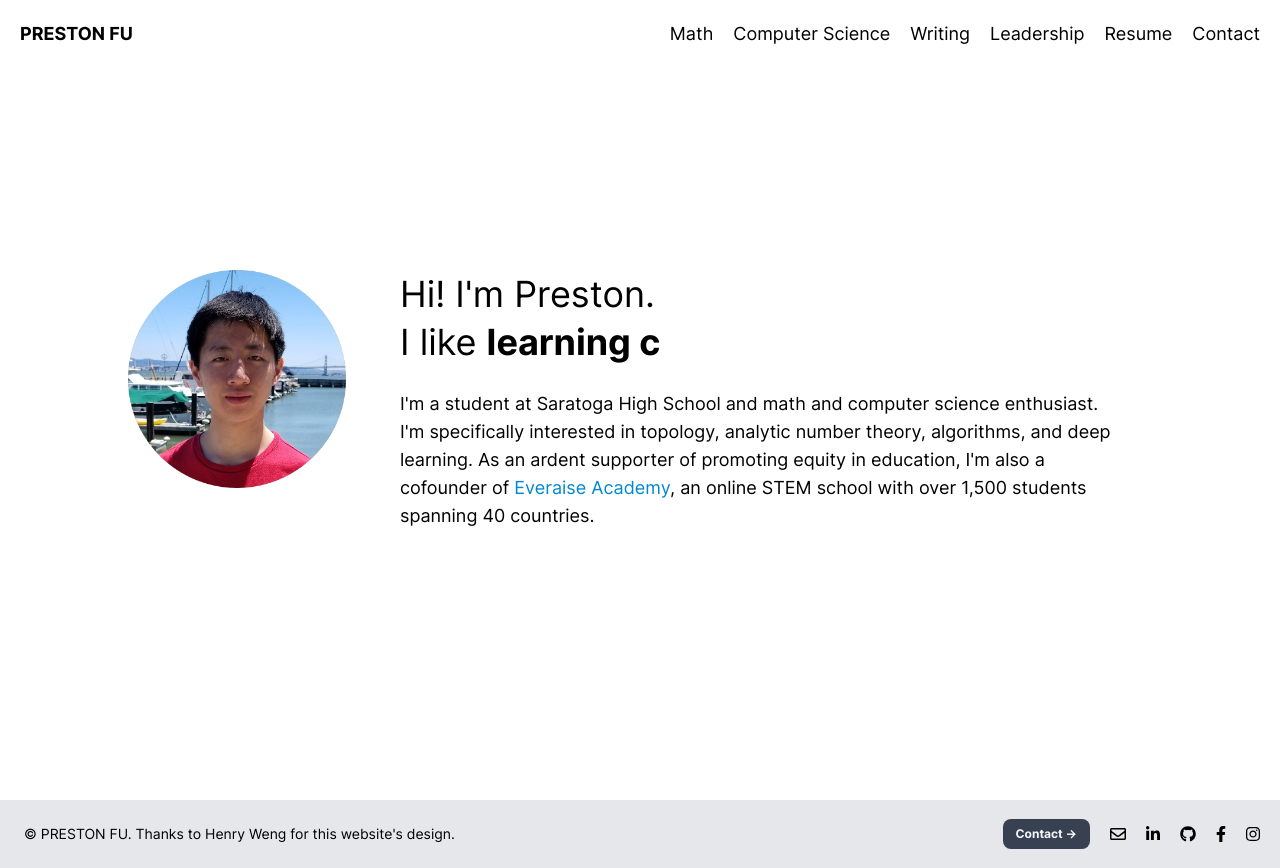
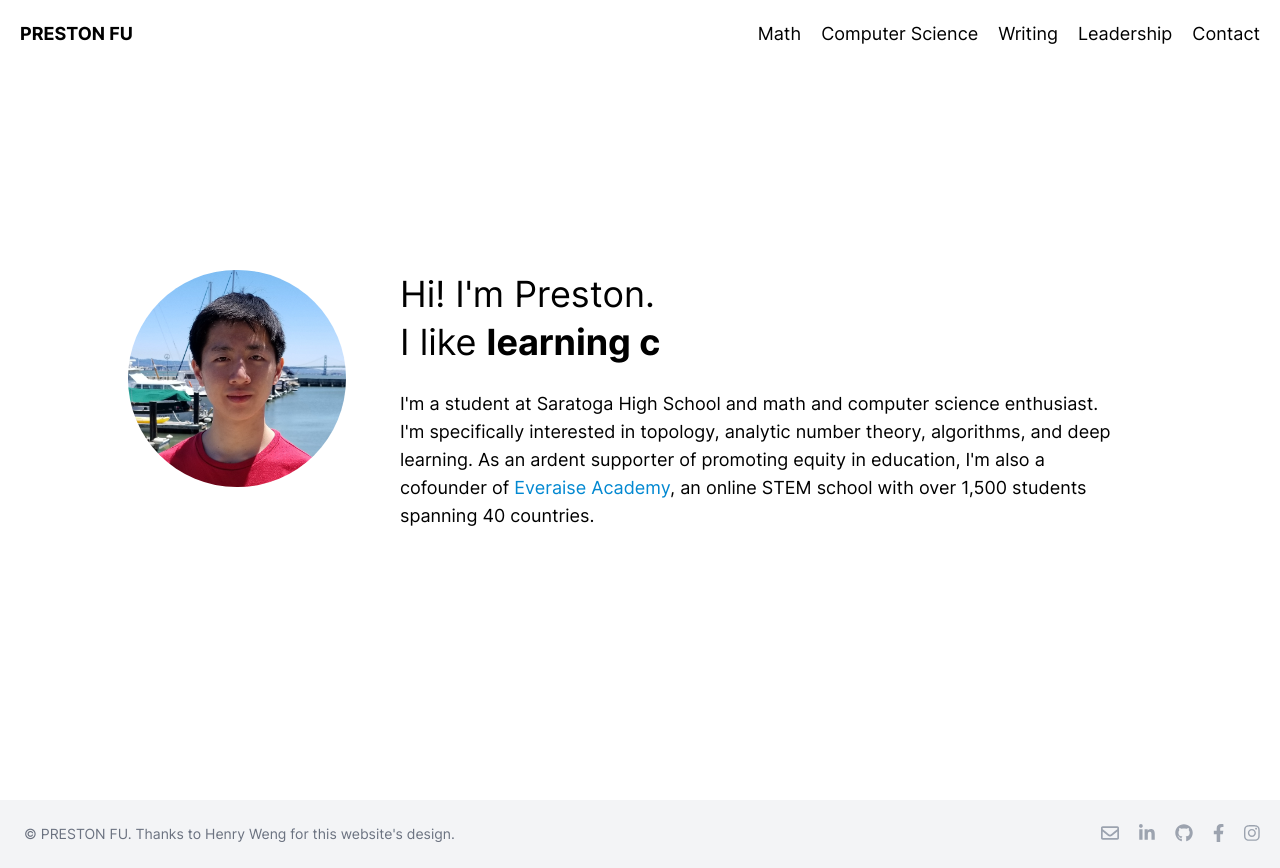
Before and after one commit to prestonfu/personal-site, a React (Create React App) app: page / in a window 1280 px wide. Built offline with nearby package versions, Linux system fonts and the light colour scheme.

Commit message:
Minor updates

```diff
--- a/src/App.js
+++ b/src/App.js
@@ -8,6 +8,7 @@ import ProjectsCS from "./pages/projects/ComputerScience"
 import ProjectsMath from "./pages/projects/Math"
 import ProjectsLeadership from "./pages/projects/Leadership"
 import ProjectsWriting from "./pages/projects/Writing"
+import Contact from "./pages/Contact"
 import NotFound from "./pages/NotFound"
 import Construction from "./pages/Construction"
 
@@ -38,7 +39,6 @@ function App() {
             <title>Preston Fu</title>
           </Helmet>
           <Header />
-          {/* <Navigation /> */}
 
           <Switch>
             <Route exact path="/" component={Hero} />
@@ -46,6 +46,7 @@ function App() {
             <Route path="/projects/cs" component={ProjectsCS} />
             <Route path="/writing" component={ProjectsWriting} />
             <Route path="/leadership" component={ProjectsLeadership} />
+            <Route path="/contact" component={Contact} />
             <Route component={NotFound} status={404} />
           </Switch>
 
--- a/src/components/Footer/contact-icons.js
+++ /dev/null
@@ -1,17 +0,0 @@
-import React from 'react';
-
-import { FontAwesomeIcon } from '@fortawesome/react-fontawesome';
-
-import data from '../../data/contactIconData';
-
-const ContactIcons = () => (
-  <ul className="icons">
-    {data.map((s) => (
-        <a className="py-6 mr-5 contact-icon-link" href={s.link} target="_blank">
-          <FontAwesomeIcon icon={s.icon} />
-        </a>
-    ))}
-  </ul>
-);
-
-export default ContactIcons;
--- a/src/components/Footer/footer.js
+++ b/src/components/Footer/footer.js
@@ -1,20 +1,23 @@
 import React from 'react';
 import { FontAwesomeIcon } from '@fortawesome/react-fontawesome';
-import { faLinkedin, faGithub } from '@fortawesome/free-brands-svg-icons';
-import { faEnvelope } from '@fortawesome/free-solid-svg-icons'
-import ContactIcons from './contact-icons';
-
+import data from '../../data/contactIconData';
 
 const Footer = () => {
   return (
-    <div className="bg-gray-200">
+    <div className="bg-gray-100">
       <div className="h-auto flex flex-col items-center sm:grid grid-cols-2">
         <div className="py-2 sm:py-6 sm:ml-6 ">
-          <p className="text-xs lg:text-sm">© PRESTON FU. Thanks to <a href="https://henryweng.com" target="_blank">Henry Weng</a> for this website's design.</p>
+          <p className="text-xs lg:text-sm text-gray-500">© PRESTON FU. Thanks to <a href="https://henryweng.com" target="_blank">Henry Weng</a> for this website's design.</p>
         </div>
         <div className="flex justify-end items-center space-x-5">
-          <div className="contact-indicator"><b>Contact →</b></div>
-          <ContactIcons />
+          {/* <div className="contact-indicator"><b>Contact →</b></div> */}
+          <ul className="icons">
+            {data.map((s) => (
+              <a className="py-6 mr-5 footer-contact-icon-link" href={s.link} target="_blank">
+                <FontAwesomeIcon icon={s.icon} />
+              </a>
+            ))}
+          </ul>
         </div>
         <div className="pb-6 sm:pb-0" />
       </div>
--- a/src/data/projects/projectDataLeadership.json
+++ b/src/data/projects/projectDataLeadership.json
@@ -23,7 +23,7 @@
       "As a Head Coach for Redwood Middle School’s Math Club, I created a comprehensive 3-year rotating curriculum covering advanced topics in Algebra, Geometry, Combinatorics, and Number Theory. As Liaison, I organized club events and contest participation and facilitated communication between administrators, volunteers, parents and students. I was also a founding member for the South Santa Clara Valley MATHCOUNTS Chapter and served as the lead coordinator for testing logistics, proctoring, and grading for 12 local middle schools."
     ,
     "imgSrc": "../images/tjmc_infinity.png",
-    "projectLink": "https://togamath.com/",
+    "projectLink": "https://www.togamath.com",
     "projectID": "tjmc"
   },
   {
--- a/src/data/routes.js
+++ b/src/data/routes.js
@@ -20,14 +20,14 @@ const routes = [
     label: 'Leadership',
     path: '/leadership',
   },
-  {
-    label: 'Resume',
-    path: '/files/Resume.pdf',
-    newtab: true
-  },
+  // {
+  //   label: 'Resume',
+  //   path: '/files/Resume.pdf',
+  //   newtab: true
+  // },
   {
     label: 'Contact',
-    path: '#contact',
+    path: '/contact',
   },
 ];
 
--- a/src/pages/Hero.js
+++ b/src/pages/Hero.js
@@ -11,7 +11,7 @@ const Hero = () => {
           {/* <div className="hero-grid"> */}
           <div className="flex justify-center text-center sm:text-left grid sm:grid-cols-12">
             <div className="sm:col-span-1 md:col-span-3">
-              <img className="flex justify-center md:block" width="80%" src="../images/mug.png" />
+              <img className="rounded-full flex justify-center md:block" width="80%" src="../images/mug.png" />
             </div>
             <div className="sm:col-span-9 md:col-span-8">
               <h1 className="mx-6 sm:mx-0 hero-header">Hi! I'm Preston.</h1>
--- a/src/static/css/main.scss
+++ b/src/static/css/main.scss
@@ -5,6 +5,11 @@
 
 html {
   scroll-behavior: smooth;
+}
+
+#app {
+  height: 100%;
+  min-height: 100vh;
 }
 
 @layer base {
@@ -26,19 +31,23 @@ html {
 }
 
 .nav-name{
-  @apply font-inter text-lg sm:text-lg lg:text-lg transition duration-150 hover:text-blue
+  @apply font-inter text-lg sm:text-lg lg:text-lg transition duration-150 hover:text-blue-dark
 }
 
 .nav-link{
-  @apply font-inter hidden text-lg sm:text-lg lg:text-lg md:block transition duration-150 hover:text-blue
+  @apply font-inter hidden text-lg sm:text-lg lg:text-lg md:block transition duration-150 hover:text-blue-dark
 }
 
 .link{
   @apply transition duration-300 text-blue hover:text-blue-dark hover:bg-blue-light
 }
 
-.contact-icon-link{
-  @apply font-inter text-base xl:text-base transition duration-300 hover:text-blue
+.page-contact-icon-link{
+  @apply font-inter text-2xl transition duration-300 text-gray-600 hover:text-blue-dark
+}
+
+.footer-contact-icon-link{
+  @apply font-inter text-lg transition duration-300 text-gray-400 hover:text-blue-dark
 }
 
 .hero-header{
--- a/tailwind.config.js
+++ b/tailwind.config.js
@@ -14,7 +14,11 @@ module.exports = {
         blue: {
           light: '#e1f5fe',
           DEFAULT: '#0288d1',
-          dark: '#01579b',
+          dark: '#2e59ba',
+        },
+        footercolor: {
+          light: "aaaaaa",
+          DEFAULT: '#f4f4f4',
         },
       },
       boxShadow: {
```
Also changed, not shown: public/images/mug.png, 1 other file (tests, documents, lock files or other folders).
